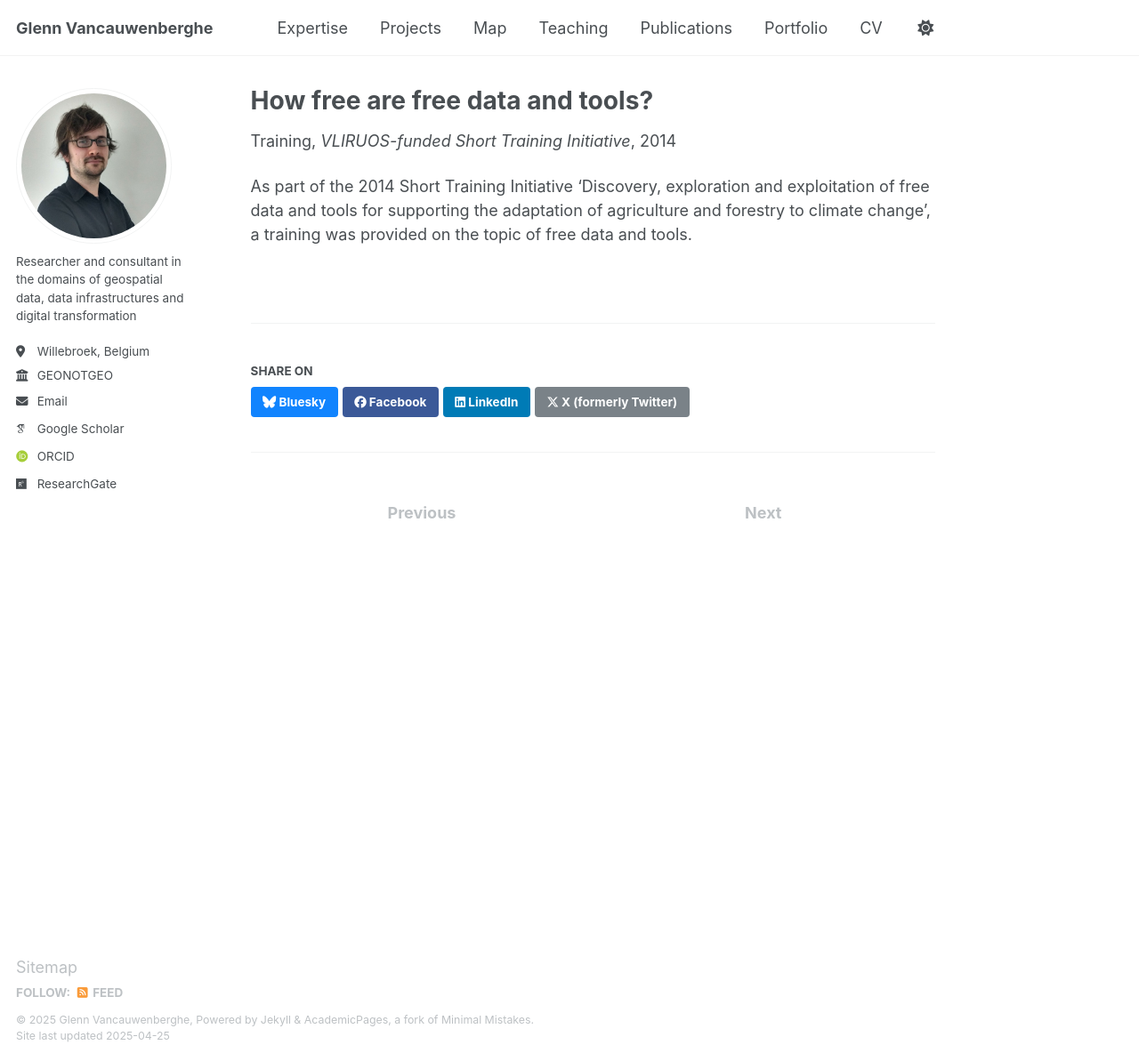
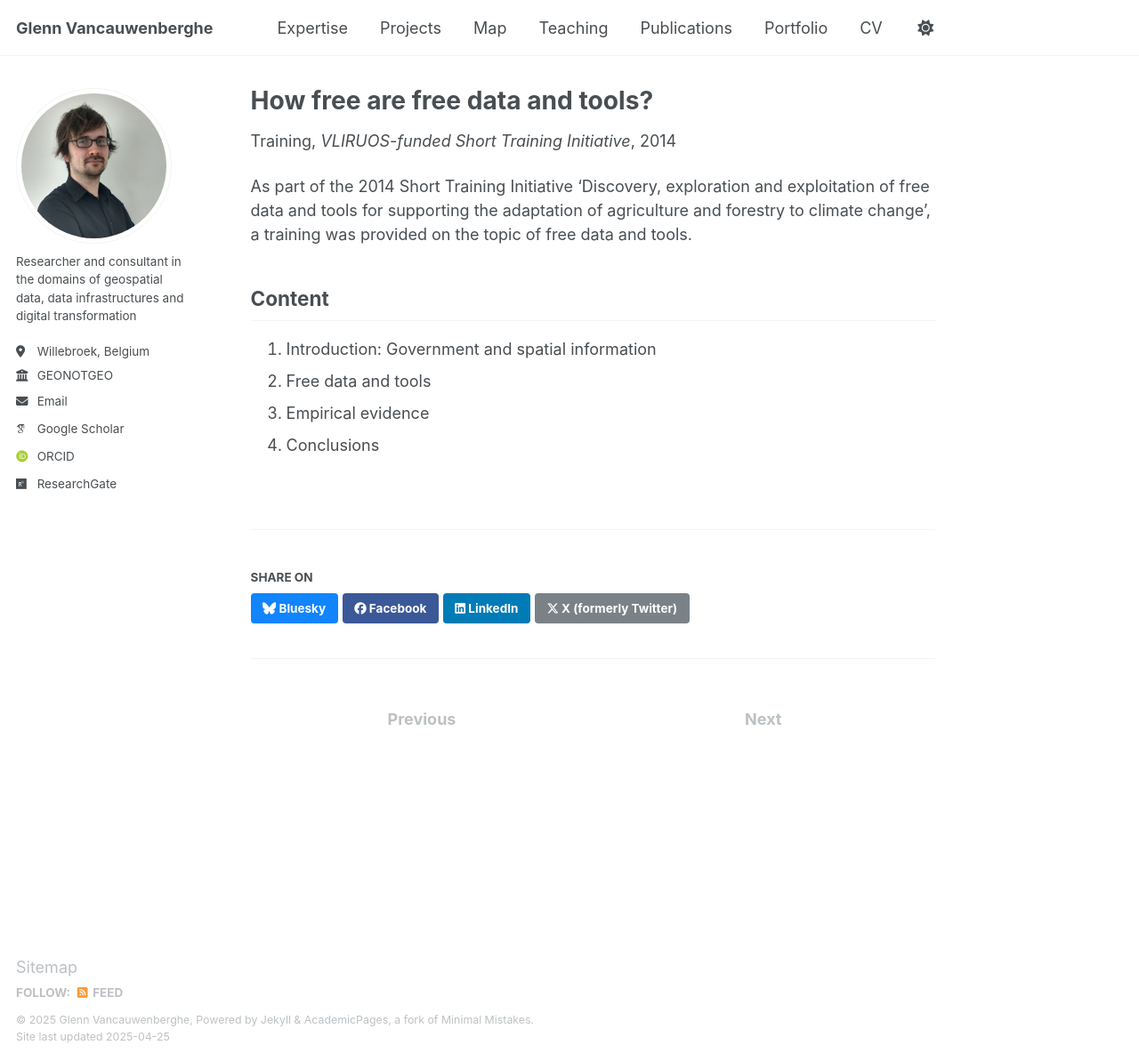
Before and after one commit to GVancauwenberghe/gvancauwenberghe.github.io, a Jekyll site: the page built from _teaching/teaching-9.md, in a window 1280 px wide and 1193 px high. Shown: the whole window at 89% size. Built offline with Jekyll 4.4.1, drawn with Linux system fonts in a browser that asks for light colours; some web fonts are replaced.

Commit message:
Update teaching-9.md

```diff
--- a/_teaching/teaching-9.md
+++ b/_teaching/teaching-9.md
@@ -9,3 +9,9 @@ location: "Leuven, Belgium"
 ---
 
 As part of the 2014 Short Training Initiative 'Discovery, exploration and exploitation of free data and tools for supporting the adaptation of agriculture and forestry to climate change', a training was provided on the topic of free data and tools.
+
+## Content
+1. Introduction: Government and spatial information
+2. Free data and tools
+3. Empirical evidence
+4. Conclusions
```
